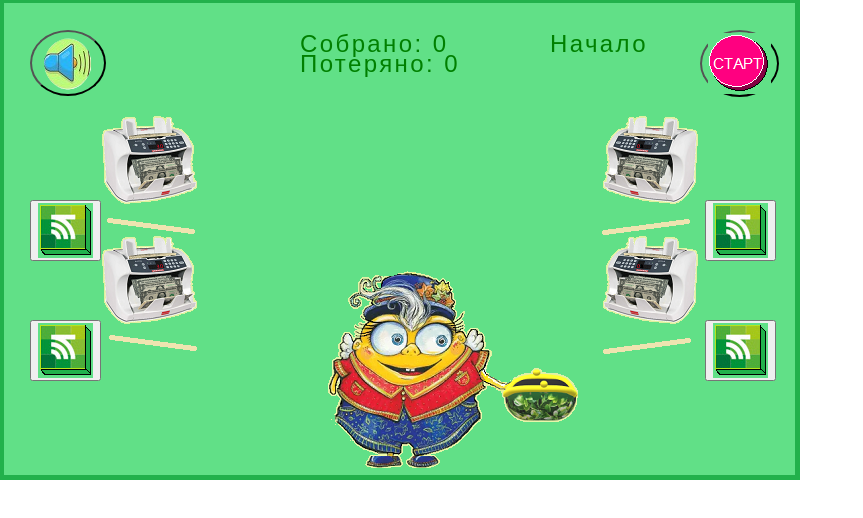
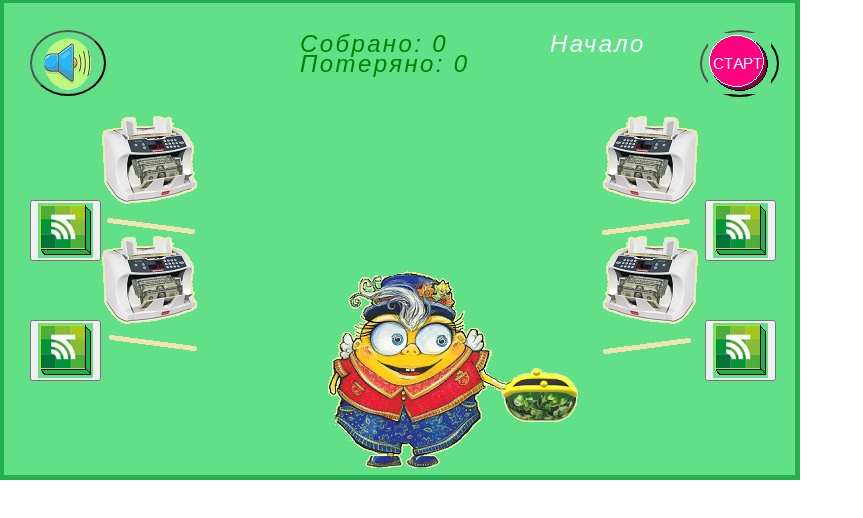
Before and after one commit to ValeryIrtov/groshyk, a plain HTML site: page index.html in a window 1280 px wide. Shown: the whole page, without its empty margins (0-863 px from the left). Drawn offline with Linux system fonts and the light colour scheme; files whose address does not match are found by name.

Commit message:
Add files via upload

```diff
--- a/Stylesheets/style.css
+++ b/Stylesheets/style.css
@@ -1,7 +1,10 @@
 body {
 font-family: sans-serif;
-
+font-style: Italic;
 color: green;
 letter-spacing: 0.1em;
 font-size: 150%;
 }
+.status{
+color: white;
+}
```
